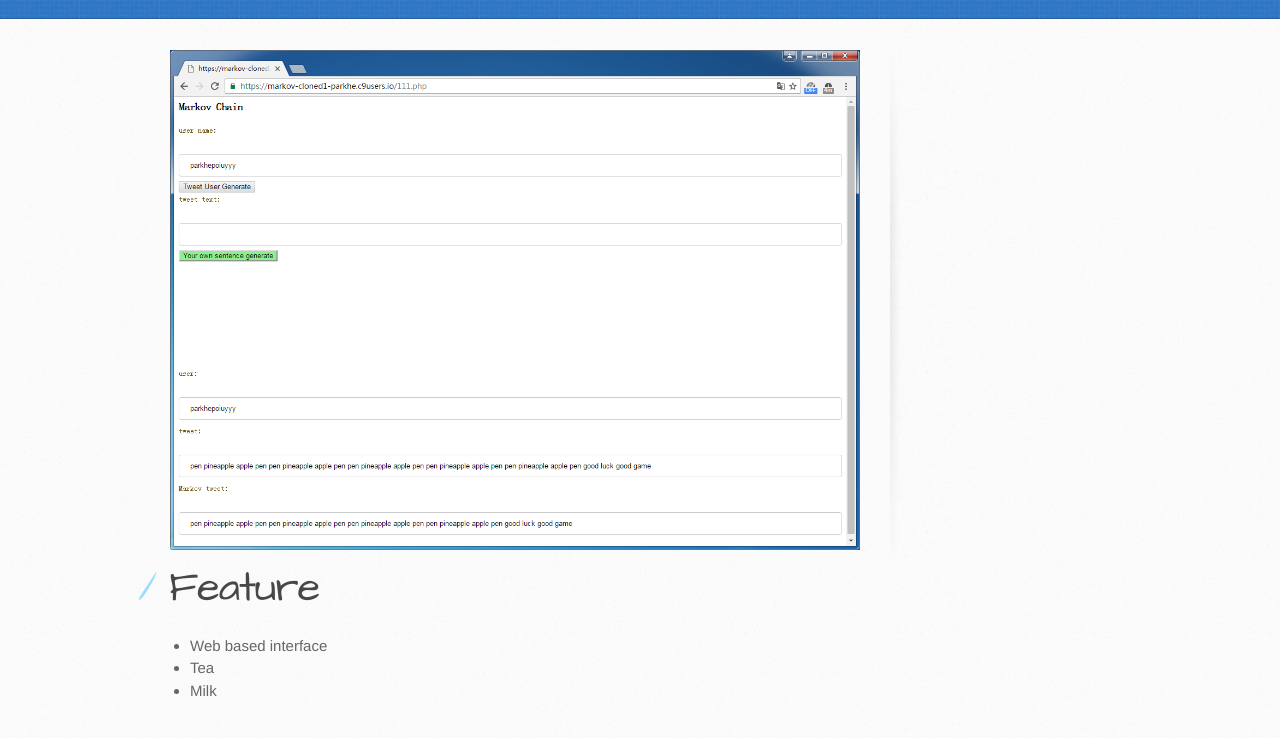
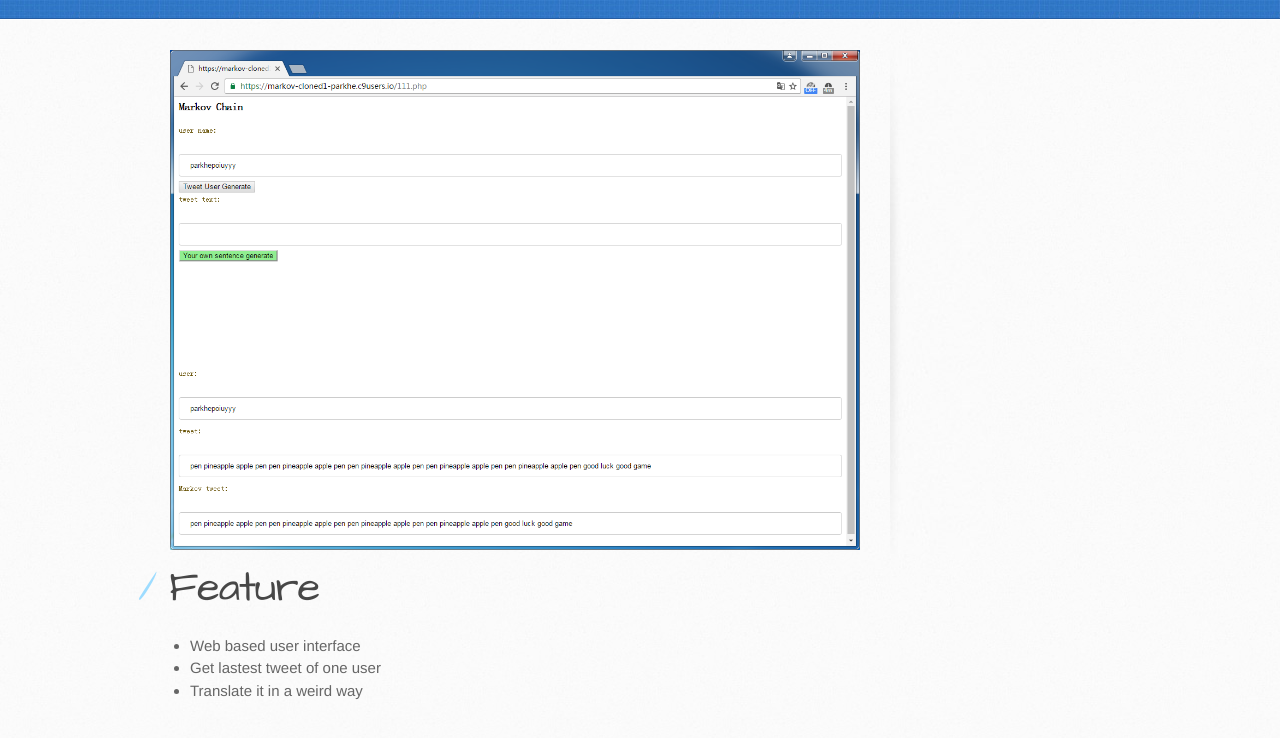
Before and after one commit to markovtweet/markov_generator, a plain HTML site: page index.html in a window 1280 px wide. Shown: the part 220-958 px from the top of the page. Drawn offline with Linux system fonts and the light colour scheme.

Commit message:
Update index.html

```diff
--- a/index.html
+++ b/index.html
@@ -33,9 +33,9 @@
           <img src="images/markov.png"  style="width:1264px;height:500px;">
           <h1>Feature</h1>
              <ul>
-                <li>Web based interface</li>
-                <li>Tea</li>
-                <li>Milk</li>
+                <li>Web based user interface</li>
+                <li>Get lastest tweet of one user</li>
+                <li>Translate it in a weird way</li>
              </ul>
 
 
```
